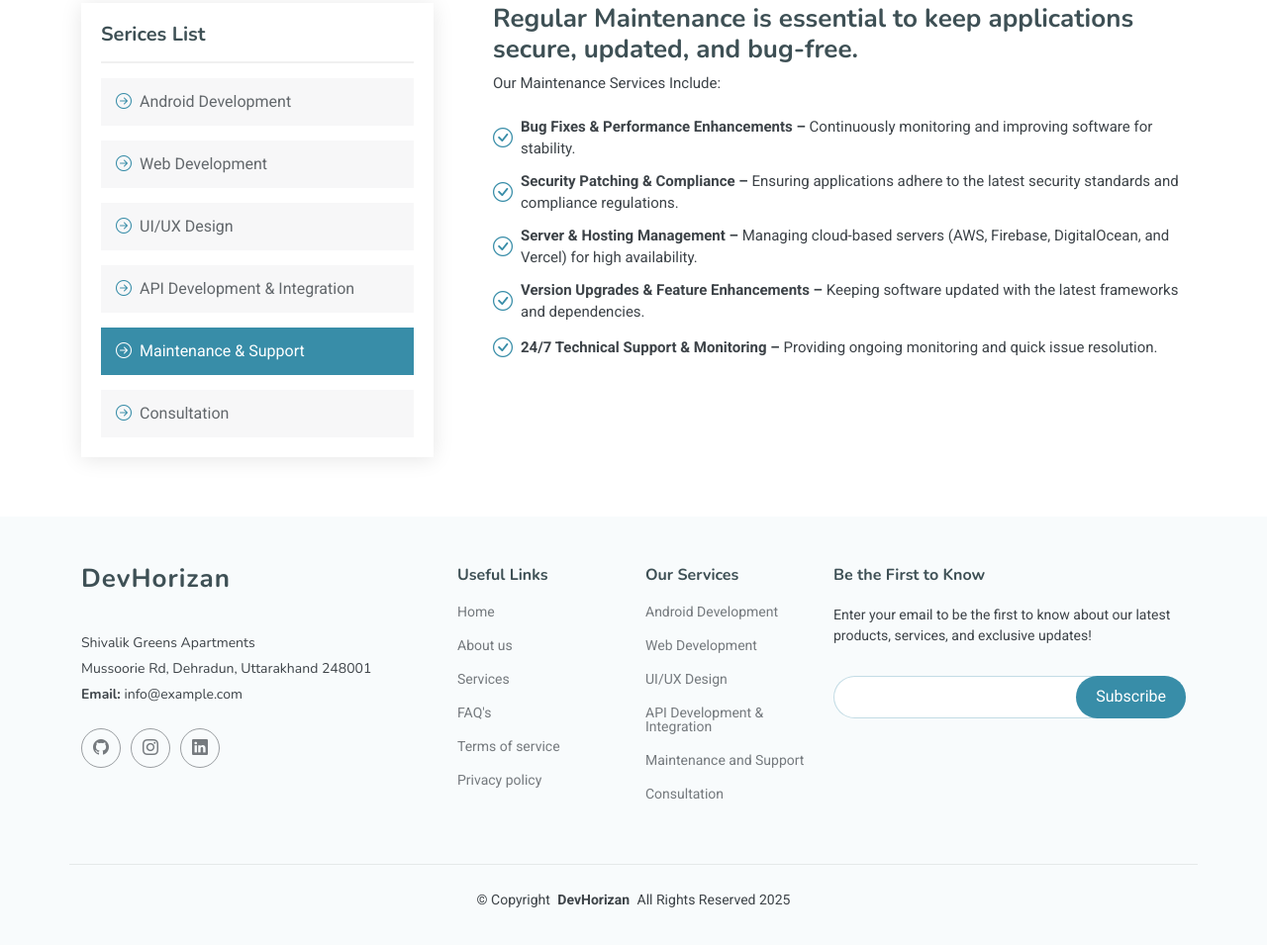
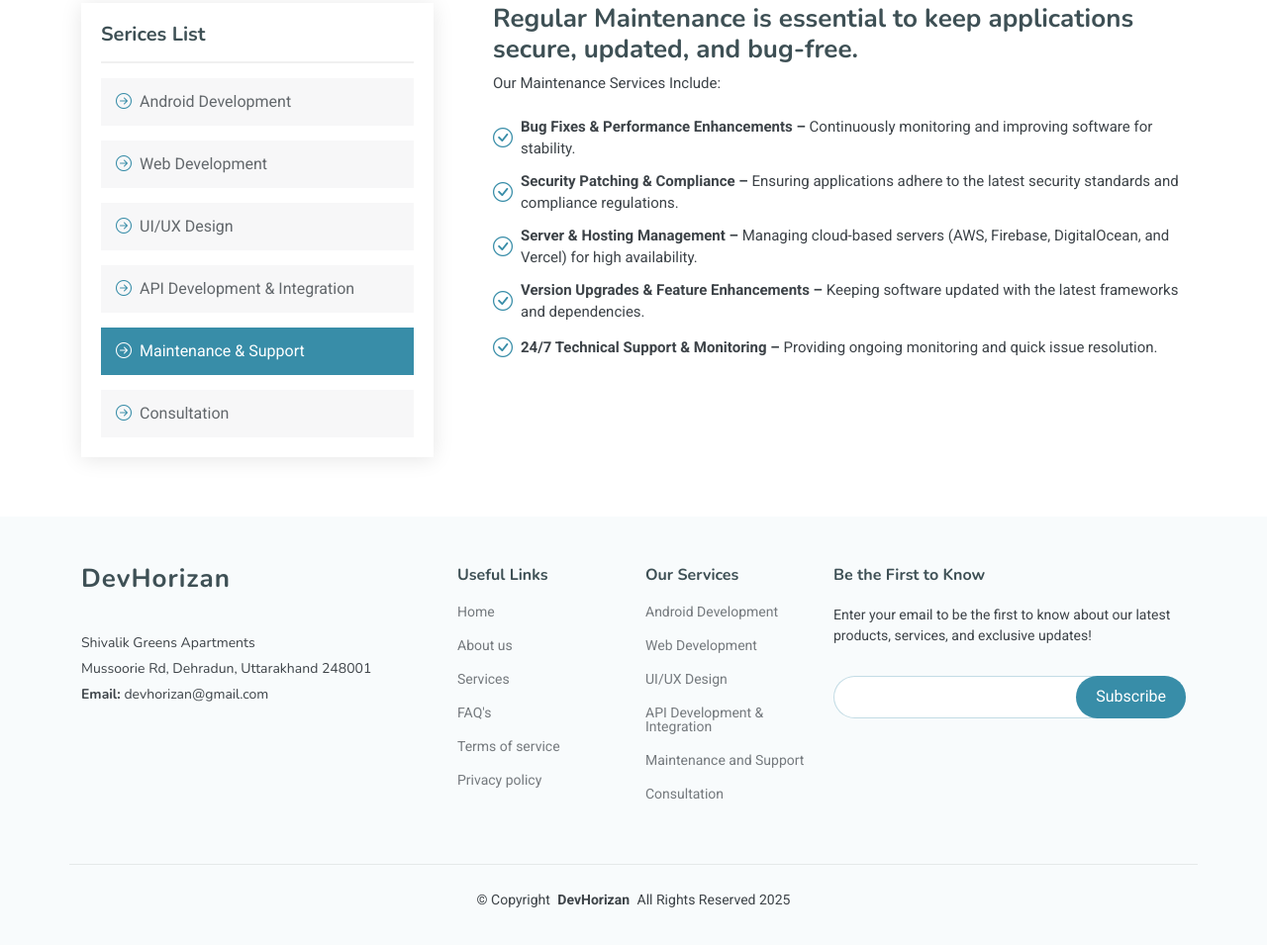
Before and after one commit to raghavg2004/DevHorizon, a plain HTML site: page ms-service.html in a window 1280 px wide. Shown: the part 236-1191 px from the top of the page at 99% size. Drawn offline with nearby package versions, Linux system fonts and the light colour scheme.

Commit message:
Update ms-service.html

```diff
--- a/ms-service.html
+++ b/ms-service.html
@@ -93,9 +93,6 @@
             </ul>
           </div>
           <!-- End Maintenance & Support -->
-
-
-
         </div>
     </div>
   </section>
@@ -113,13 +110,13 @@
             <p>Shivalik Greens Apartments</p>
             <p>Mussoorie Rd, Dehradun, Uttarakhand 248001</p>
             <!--<p class="mt-3"><strong>Phone:</strong> <span>+91 12345 12345</span></p>-->
-            <p><strong>Email:</strong> <span>info@example.com</span></p>
+            <p><strong>Email:</strong> <span>devhorizan@gmail.com</span></p>
           </div>
-        <div class="social-links d-flex mt-4">
-          <a href="https://github.com/raghavg2004"><i class="bi bi-github"></i></a>
-          <a href="https://www.instagram.com/raghavgupta.04?igsh=cXQ1d21xbm1waWlk"><i class="bi bi-instagram"></i></a>
-          <a href="https://www.linkedin.com/in/raghavgupta2004"><i class="bi bi-linkedin"></i></a>
-        </div>
+          <div class="social-links d-flex mt-4">
+            <!--<a href="https://github.com/raghavg2004"><i class="bi bi-github"></i></a>
+            <a href="https://www.instagram.com/raghavgupta.04?igsh=cXQ1d21xbm1waWlk"><i class="bi bi-instagram"></i></a>
+            <a href="https://www.linkedin.com/in/raghavgupta2004"><i class="bi bi-linkedin"></i></a>-->
+          </div>
       </div>
       <div class="col-lg-2 col-md-3 footer-links">
         <h4>Useful Links</h4>
```
